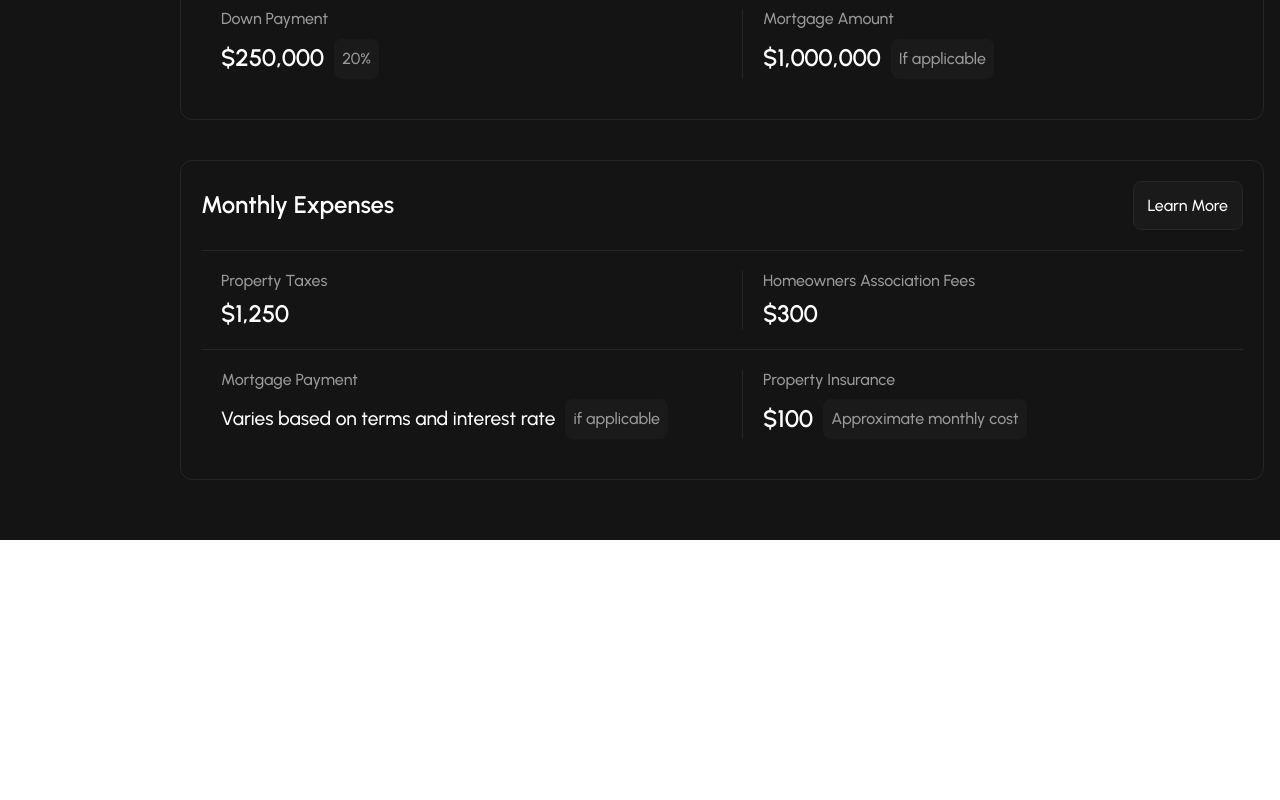
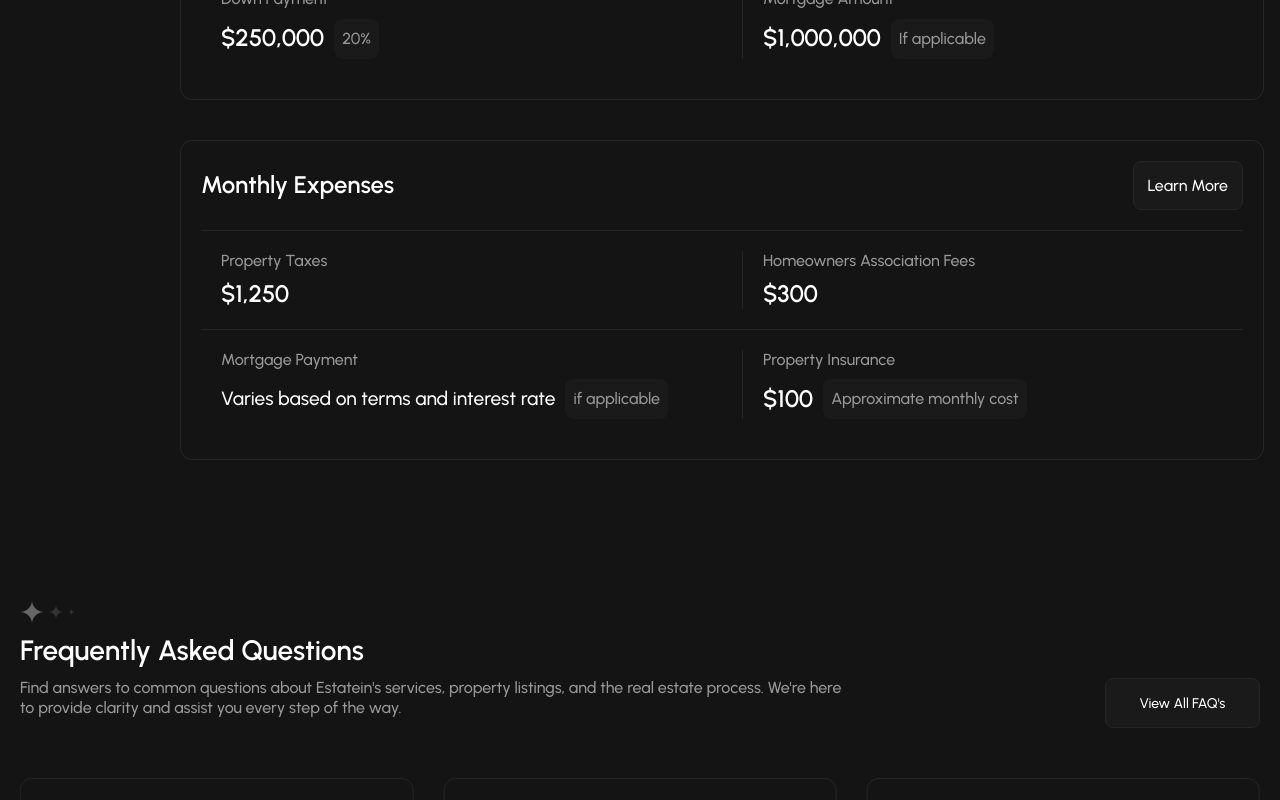
Before and after one commit to AbdallahKhattab11/EStatein-project, a React (Vite) app: page /property-details in a window 1280 px wide. Shown: the part 3888-4688 px from the top of the page. Before the commit the page ends 4428 px from the top, so only its background shows below. Built offline with nearby package versions, Linux system fonts and the light colour scheme.

Commit message:
added Frequently Asked Questions section & change padding in Comprehensive Pricing Details section

```diff
--- a/src/components/ComprehensivePricingDetails/ComprehensivePricingDetails.jsx
+++ b/src/components/ComprehensivePricingDetails/ComprehensivePricingDetails.jsx
@@ -5,7 +5,7 @@ const ComprehensivePricingDetails = () => {
   const p =
     "At Estatein, transparency is key. We want you to have a clear understanding of all costs associated with your property investment. Below, we break down the pricing for Seaside Serenity Villa to help you make an informed decision";
   return (
-    <section className="bg-gray8 py-10 md:py-15">
+    <section className="bg-gray8 py-10 ">
       <div className="container px-4">
         <div className="titles mb-10">
           <Titles h={h} p={p} />
--- a/src/pages/PropertyDetails/PropertyDetails.jsx
+++ b/src/pages/PropertyDetails/PropertyDetails.jsx
@@ -2,6 +2,7 @@ import ImgSlides from "../../components/ImgSlides/ImgSlides";
 import KeyFeaturesAndAmenities from "../../components/KeyFeaturesAndAmenities/KeyFeaturesAndAmenities";
 import InquireAboutSeaside from "../../components/InquireAboutSeaside/InquireAboutSeaside";
 import ComprehensivePricingDetails from "../../components/ComprehensivePricingDetails/ComprehensivePricingDetails";
+import FrequentlyAskedQuestions from "../../components/FrequentlyAskedQuestions/FrequentlyAskedQuestions";
 
 const PropertyDetails = () => {
   return (
@@ -10,6 +11,7 @@ const PropertyDetails = () => {
       <KeyFeaturesAndAmenities />
       <InquireAboutSeaside />
       <ComprehensivePricingDetails />
+      <FrequentlyAskedQuestions />
     </section>
   )
 }
```
